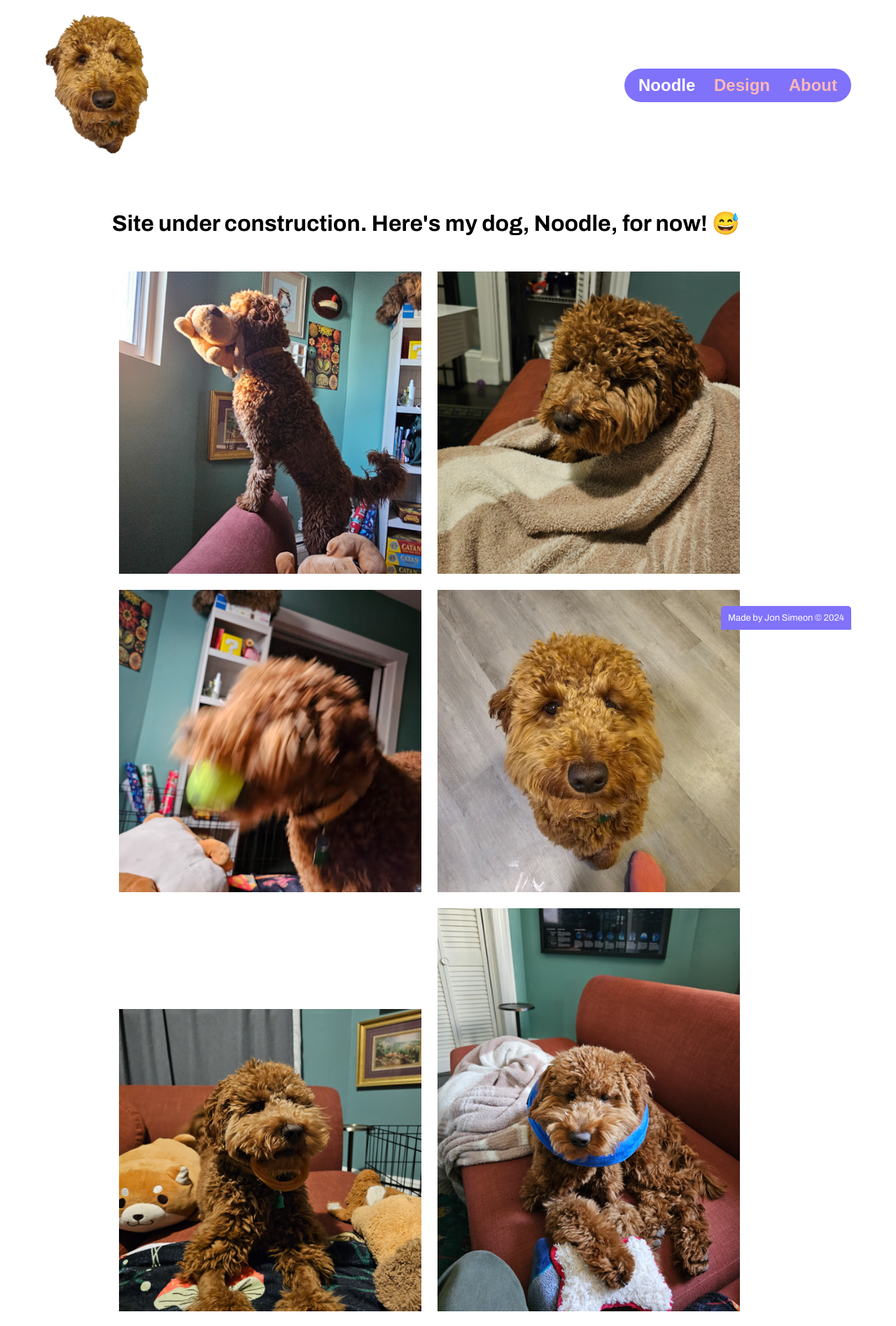
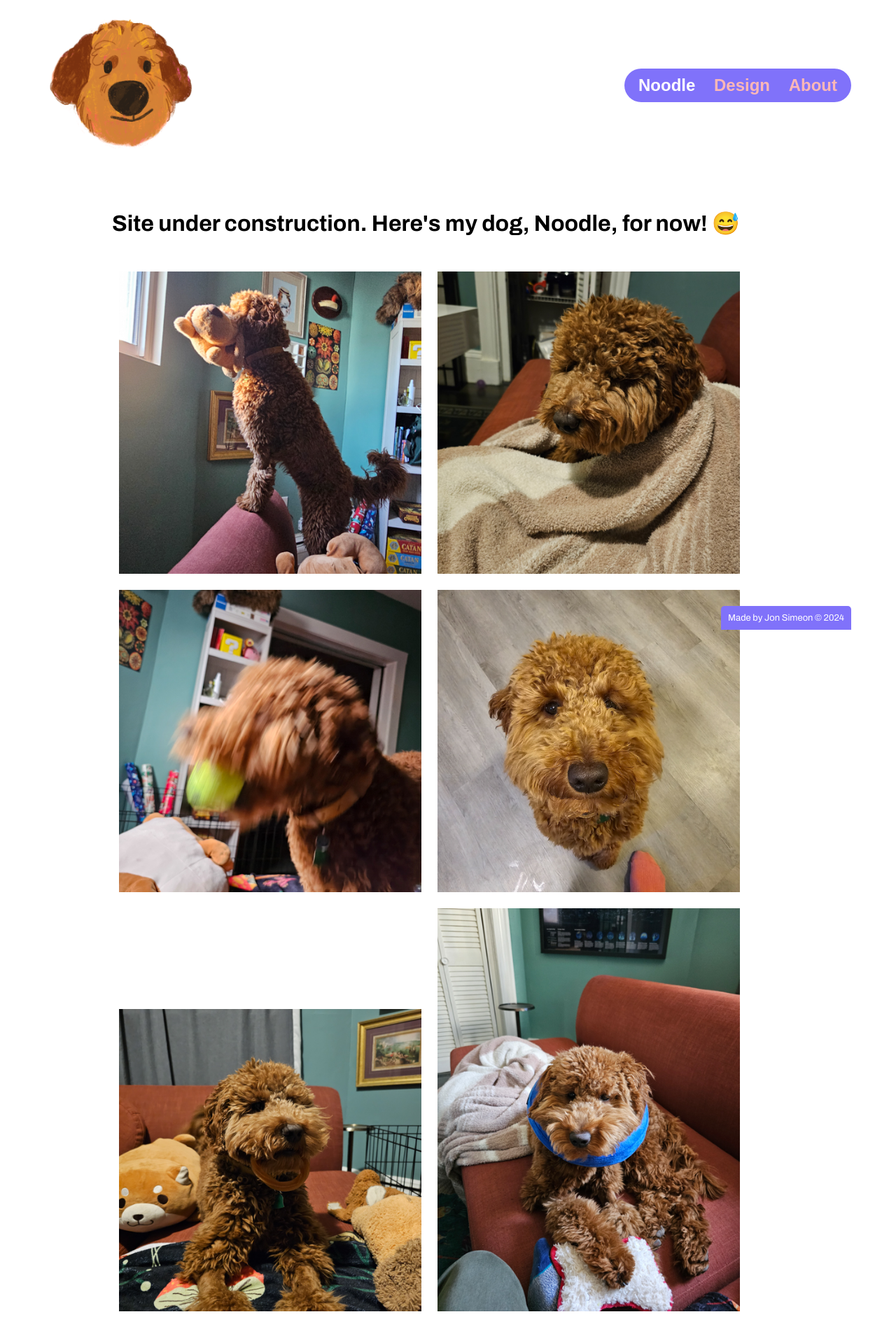
Before and after one commit to GianniBuoni/giannibuoni.github.io, a Jekyll site: the page built from index.html, in a window 1280 px wide. Shown: the top 1895 px of the page at 70% size. Built offline with Jekyll 4.4.1, drawn with Linux system fonts in a browser that asks for light colours; some web fonts are replaced.

Commit message:
Changed logo and added favicon.

```diff
--- a/_layouts/default.html
+++ b/_layouts/default.html
@@ -3,6 +3,7 @@
 <head>
     <meta charset="utf-8">
     <title> {{ page.title }} </title>
+    <link rel="icon" type="image/png" href="/assets/images/favicon.png">
 
     <!-- Links to CSS -->
     <link rel="stylesheet" type="text/css" href="/assets/css/styles.css">
```
Also changed, not shown: assets/images/favicon.png (added), assets/images/logo.png, 2 other files.
